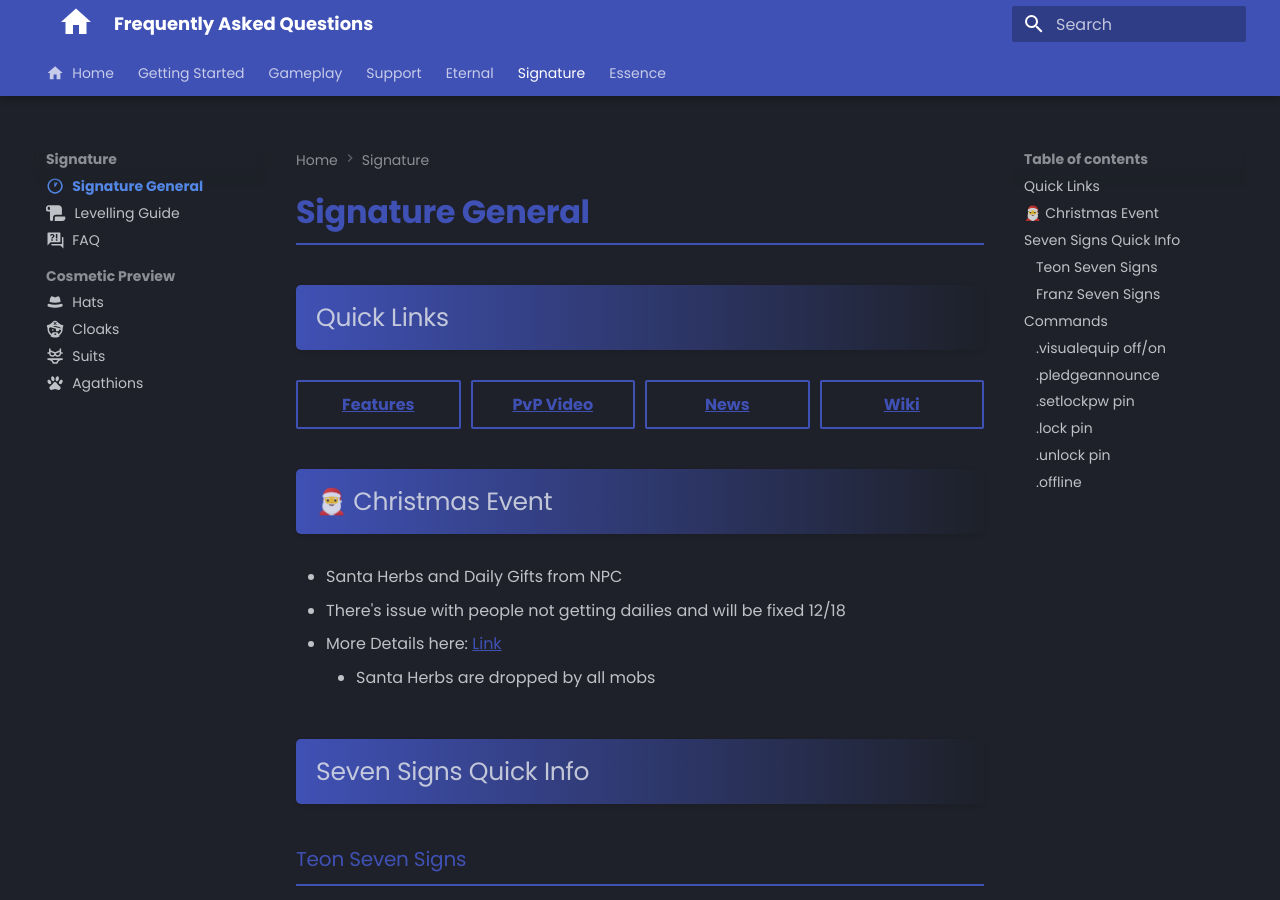
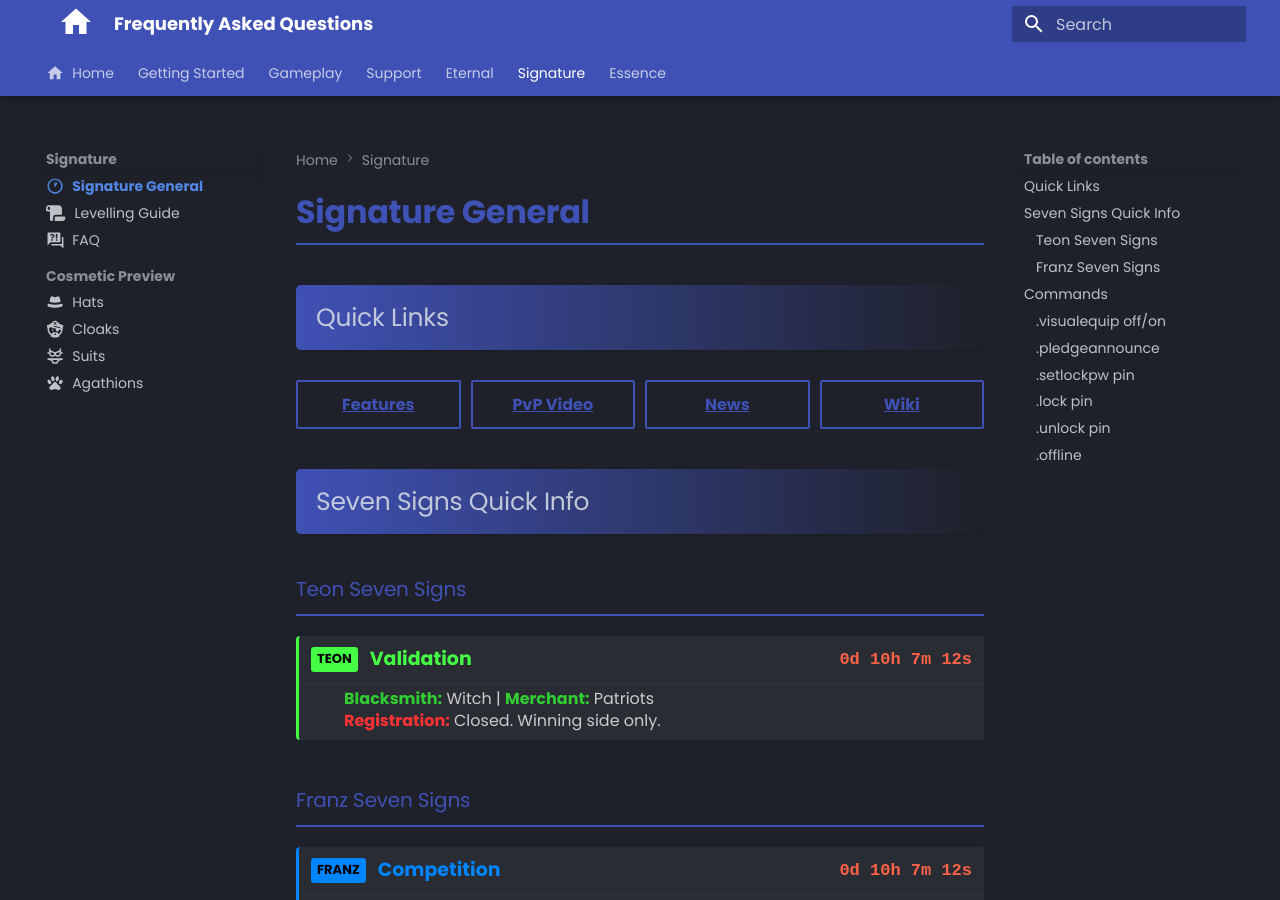
Before and after one commit to tab1-web/faq, an MkDocs documentation site: the page built from docs/signature/general.md, in a window 1280 px wide and 900 px high. Built offline with MkDocs 1.6.1 and Material for MkDocs 9.7.7, drawn with Linux system fonts in a browser that asks for light colours; some web fonts are replaced; comment, search, counter and statistics services are not loaded.

Commit message:
removing signature event & adding ch bid info

```diff
--- a/docs/signature/general.md
+++ b/docs/signature/general.md
@@ -112,11 +112,6 @@ icon: material/clock-time-one-outline
 }
 </style>
 
-## 🎅 Christmas Event
-- Santa Herbs and Daily Gifts from NPC
-- There's issue with people not getting dailies and will be fixed 12/18
-- More Details here: [Link](https://l2reborn.org/news/santas-blessing/)
-    - Santa Herbs are dropped by all mobs
 
 ## Seven Signs Quick Info
 
```
Also changed, not shown: docs/signature/faq.md (+5 -2 lines).
